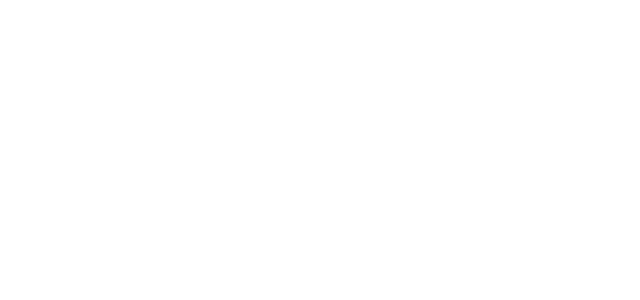
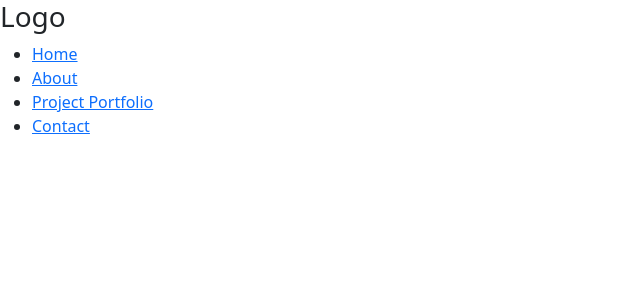
Before and after one commit to CcMong/cmong-react-developer-portfolio, a React (Create React App) app: page / in a window 1280 px wide. Shown: the top 300 px of the page, without its empty margins (0-640 px from the left). Built offline with nearby package versions, Linux system fonts and the light colour scheme.

Commit message:
Imported the Header function and BrowserRouter into App.js. Then I placed the Header component within a Router element wrapper, but outside the Route elements which I will use for nav links to other pages.

```diff
--- a/src/App.js
+++ b/src/App.js
@@ -1,12 +1,21 @@
 import './App.css';
 import "bootstrap/dist/css/bootstrap.min.css";
+import { BrowserRouter as Router, Route, Routes } from 'react-router-dom';
+import Header from "./components/Header";
 
 
 function App() {
   return (
-    <div>
-
-    </div>
+    <Router>
+      {/*Place Header here outside the div so that it will show on every page */}
+      <Header />
+      <div>
+        {/*Navigation links will point to other pages. So will use Route elements for each link, and will group them within a Routes element */}
+        <Routes>
+          <Route path="/" />
+        </Routes>
+      </div>
+    </Router>
   );
 }
 
```
